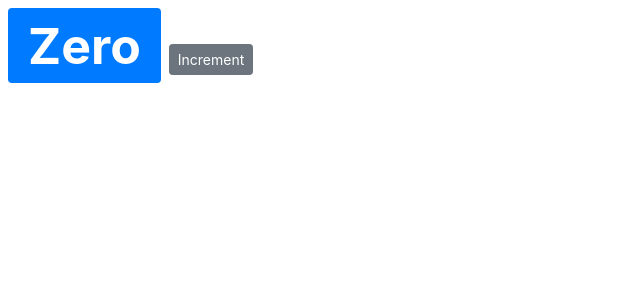
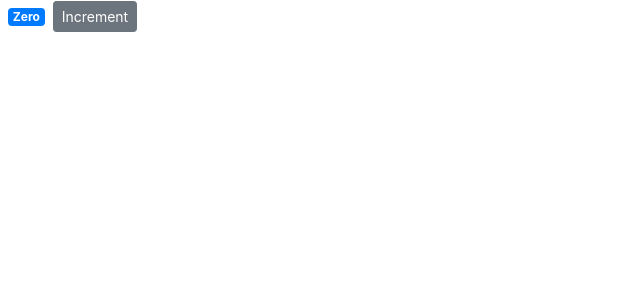
Before and after one commit to adorogensky/www-hello, a React (Create React App) app: page / in a window 1280 px wide. Shown: the top 300 px of the page, without its empty margins (0-640 px from the left). Built offline with nearby package versions, Linux system fonts and the light colour scheme.

Commit message:
Remove style attribute and style variable

```diff
--- a/src/components/counter.jsx
+++ b/src/components/counter.jsx
@@ -5,16 +5,10 @@
     count: 0,
   };
 
-  style = {
-    fontSize: 50,
-  };
-
   render() {
     return (
       <div>
-        <span style={this.style} className="badge badge-primary m-2">
-          {this.formatCount()}
-        </span>
+        <span className="badge badge-primary m-2">{this.formatCount()}</span>
         <button className="btn btn-secondary btn-sm">Increment</button>
       </div>
     );
```
